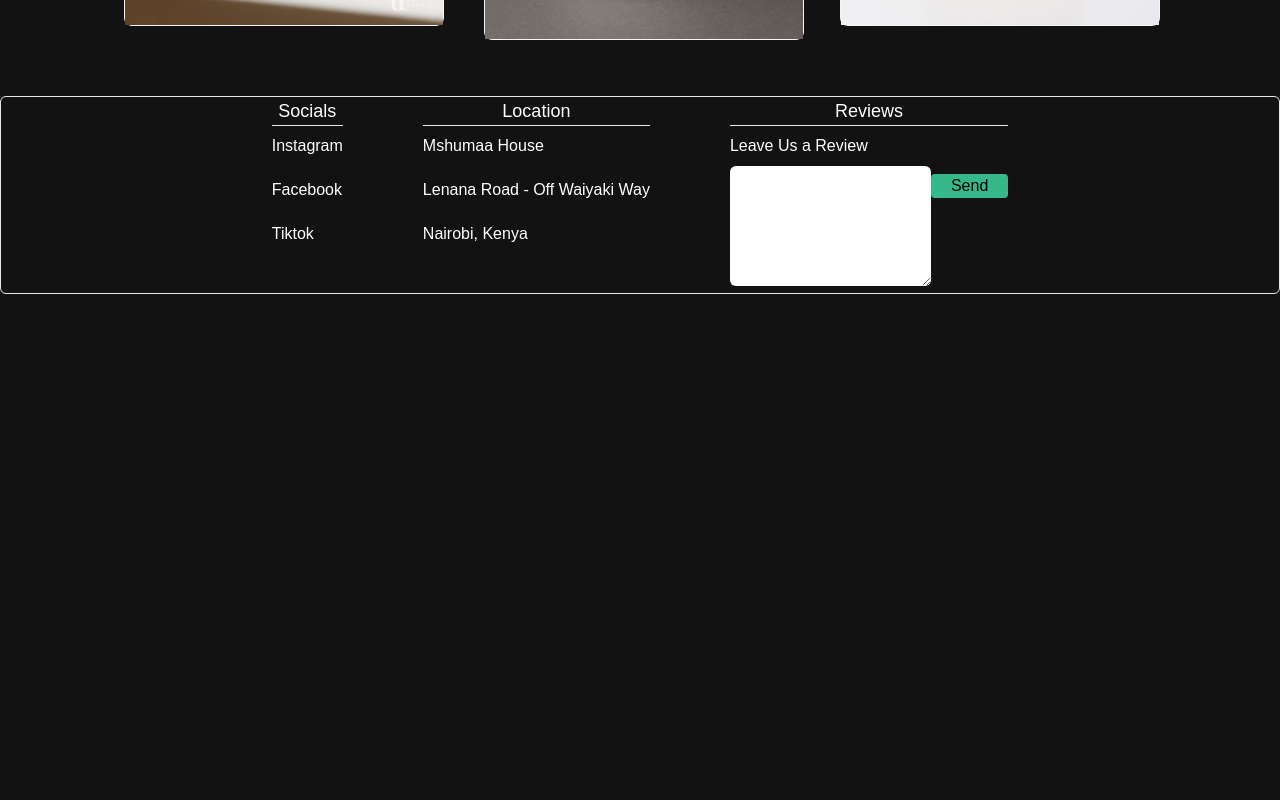
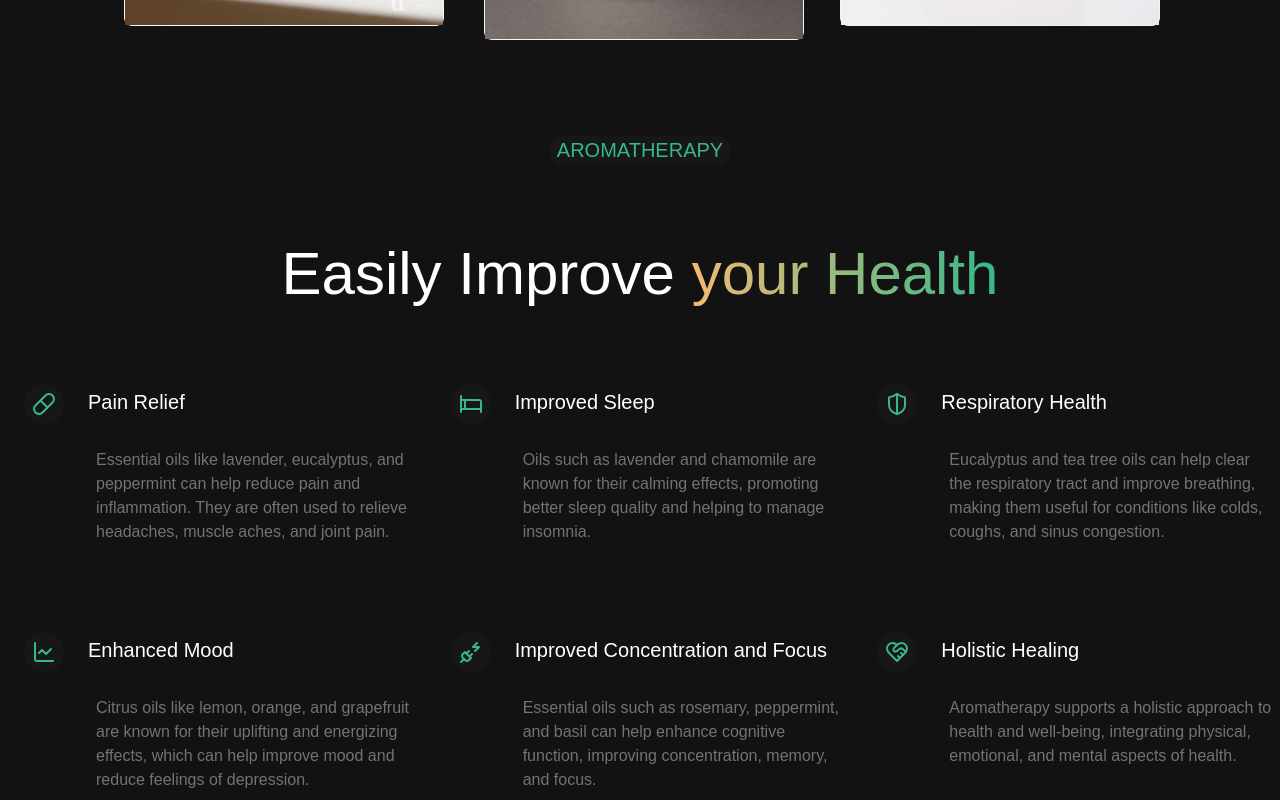
Before and after one commit to nzommmo/Candle-hut-project, a React (Vite) app in the folder Frontend/Candlehut/: page / in a window 1280 px wide. Shown: the part 560-1360 px from the top of the page. Before the commit the page ends 854 px from the top, so only its background shows below. Built offline with nearby package versions, Linux system fonts and the light colour scheme.

Commit message:
Features

```diff
--- /dev/null
+++ b/Frontend/Candlehut/src/Components/Homepage/Features.jsx
@@ -0,0 +1,43 @@
+import {features} from "../../constants";
+
+const FeatureSection = () => {
+  return (
+    <div className='relative mt-20 border-b border-neutral-800 min-h-[800px]'>
+    <div className="text-center">
+        <span className='bg-neutral-900 text-customGreen rounded-full h-6 text-xl font-medium px-2 py-1 uppercase'>
+            AromaTherapy
+        </span>
+        <h2 className='text-3xl sm:text-5xl lg:text-6xl mt-10 lg:mt-20 tracking'>
+            Easily Improve
+            <span className='bg-gradient-to-r from-orange-300 to-customGreen text-transparent bg-clip-text'>
+               {" "}
+                your Health
+                </span>
+        </h2>
+    </div>
+
+    <div className='flex flex-wrap mt-10 lg:mt-20'>
+        {features.map((feature, index)=>(
+            <div key={index} className="w-full sm:1/2 lg:w-1/3">
+                <div className="flex">
+                    <div className="flex mx-6 h-10 w-10 p-2 bg-neutral-900 text-customGreen justify-center items-center rounded-full">
+                        {feature.icon}
+                    </div>
+                    <div>
+                        <h5 className="mt-1 mb-6 text-xl">
+                            {feature.text}
+                        </h5>
+                        <p className="text-md p-2 mb-20 text-neutral-500">{feature.description}</p>
+                    </div>
+                </div>
+
+            </div>
+        ))}
+    </div>
+
+
+    </div>
+  )
+}
+
+export default FeatureSection
--- a/Frontend/Candlehut/src/Components/Homepage/Footer.jsx
+++ b/Frontend/Candlehut/src/Components/Homepage/Footer.jsx
@@ -1,16 +1,26 @@
+import { Facebook } from "lucide-react";
+import { Twitter} from "lucide-react";
+import { InstagramIcon } from "lucide-react";
+import { Building2Icon} from "lucide-react";
+import {CornerUpRight} from "lucide-react";
+import { Globe2Icon} from "lucide-react";
+
+
+
+
 
 const Footer = () => {
   return (
     <div className="mt-10 rounded-md w-full border px-3  ">
-      <div className='mx-5 flex flex-row align-center justify-center gap-8 md:gap-20' >
+      <div className='mx-5 flex flex-row align-center justify-between gap-8 md:gap-20' >
           <div className="">
             <h3 className="hover:underline text-lg flex flex-row align-center justify-center">Socials</h3>
             <hr className="w-full"/>
 
             <ul className="flex flex-col mt-2 gap-5 ">
-            <li><a href="#" className="hover:text-customGreen"> Instagram</a></li>
-            <li><a href="#" className="hover:text-customGreen">Facebook</a></li>
-            <li><a href="#" className="hover:text-customGreen">Tiktok</a></li>
+            <li><a href="#" className="flex gap-2 hover:text-customGreen"> <InstagramIcon/> Instagram</a></li>
+            <li><a href="#" className="flex gap-2 hover:text-customGreen"><Facebook/> Facebook</a></li>
+            <li><a href="#" className="flex gap-2 hover:text-customGreen"> <Twitter/> Twiiter</a></li>
             </ul>
 
           </div>
@@ -18,20 +28,27 @@ const Footer = () => {
             <h3 className="text-lg flex flex-row align-center justify-center">Location</h3>
             <hr className="w-full bg:neutral"/>
             <ul className="flex flex-col  mt-2 w-full gap-5">
-            <li><a href="#" className="hover:text-white">Mshumaa House</a></li>
-            <li><a href="#" className="hover:text-customGreen"> Lenana Road - Off Waiyaki Way</a></li>
-            <li><a href="#" className="hover:text-customGreen">Nairobi, Kenya</a></li>
+            <li><a href="#" className="hover:text-customGreen"> <Building2Icon/>Mshumaa House</a></li>
+            <li><a href="#" className="hover:text-customGreen"> <CornerUpRight/>Lenana Road - Off Waiyaki Way</a></li>
+            <li><a href="#" className="hover:text-customGreen"><Globe2Icon/>Nairobi, Kenya</a></li>
             </ul>
           </div>
 
-          <div>
+          <div className="flex flex-col">
           <h3 className="text-lg flex flex-row align-center justify-center">Reviews</h3>
             <hr className="w-full"/>
 
-            <h2 className="mt-2 mb-2">Leave Us a Review</h2>
-            <textarea  className="rounded-md bg-white text-black"  name="" id="" cols="20" rows="5"></textarea>
-            <button className="bg-customGreen text-black px-5 float-right my-2 rounded">Send</button>
+            <h2 className="mt-2 mb-2 flex align-center justify-center">Leave Us a Review</h2>
+            <textarea  className="rounded-md bg-white text-black"  name="" id="" cols="30" rows="5"></textarea>
+            <div>
+            <button className="bg-customGreen float-right text-black px-5  my-2 rounded">Send</button>
+
+
+            </div>
+
           </div>
+
+
         </div>
 
       </div>
--- a/Frontend/Candlehut/src/Components/Homepage/Homepage.jsx
+++ b/Frontend/Candlehut/src/Components/Homepage/Homepage.jsx
@@ -2,6 +2,7 @@ import Navbar from "./Navbar"
 import HeroSection from "./HeroSection"
 import Blog from "./Blog"
 import Footer from "./Footer"
+import Features from "./Features"
 
 
 
@@ -11,6 +12,8 @@ const Homepage = () => {
     <Navbar/>
     <HeroSection/>
     <Blog/>
+    <Features/>
+
 
     <Footer/>
 
--- /dev/null
+++ b/Frontend/Candlehut/src/constants/index.jsx
@@ -0,0 +1,45 @@
+import { Pill } from "lucide-react";
+import { LineChart } from "lucide-react";
+import { BedIcon } from "lucide-react";
+import { ShieldHalf } from "lucide-react";
+import { PlugZap } from "lucide-react";
+import { HeartHandshakeIcon } from "lucide-react";
+
+export const features = [
+    {
+      icon: <Pill />,
+      text: "Pain Relief",
+      description:
+        "Essential oils like lavender, eucalyptus, and peppermint can help reduce pain and inflammation. They are often used to relieve headaches, muscle aches, and joint pain.",
+    },
+    {
+      icon: <BedIcon />,
+      text: "Improved Sleep",
+      description:
+        "Oils such as lavender and chamomile are known for their calming effects, promoting better sleep quality and helping to manage insomnia.",
+    },
+    {
+      icon: <ShieldHalf />,
+      text: "Respiratory Health",
+      description:
+        "Eucalyptus and tea tree oils can help clear the respiratory tract and improve breathing, making them useful for conditions like colds, coughs, and sinus congestion.",
+    },
+    {
+      icon: <LineChart />,
+      text: "Enhanced Mood",
+      description:
+        "Citrus oils like lemon, orange, and grapefruit are known for their uplifting and energizing effects, which can help improve mood and reduce feelings of depression.",
+    },
+    {
+      icon: <PlugZap />,
+      text: "Improved Concentration and Focus",
+      description:
+        "Essential oils such as rosemary, peppermint, and basil can help enhance cognitive function, improving concentration, memory, and focus.",
+    },
+    {
+      icon: <HeartHandshakeIcon />,
+      text: "Holistic Healing",
+      description:
+        "Aromatherapy supports a holistic approach to health and well-being, integrating physical, emotional, and mental aspects of health.",
+    },
+  ];
```
